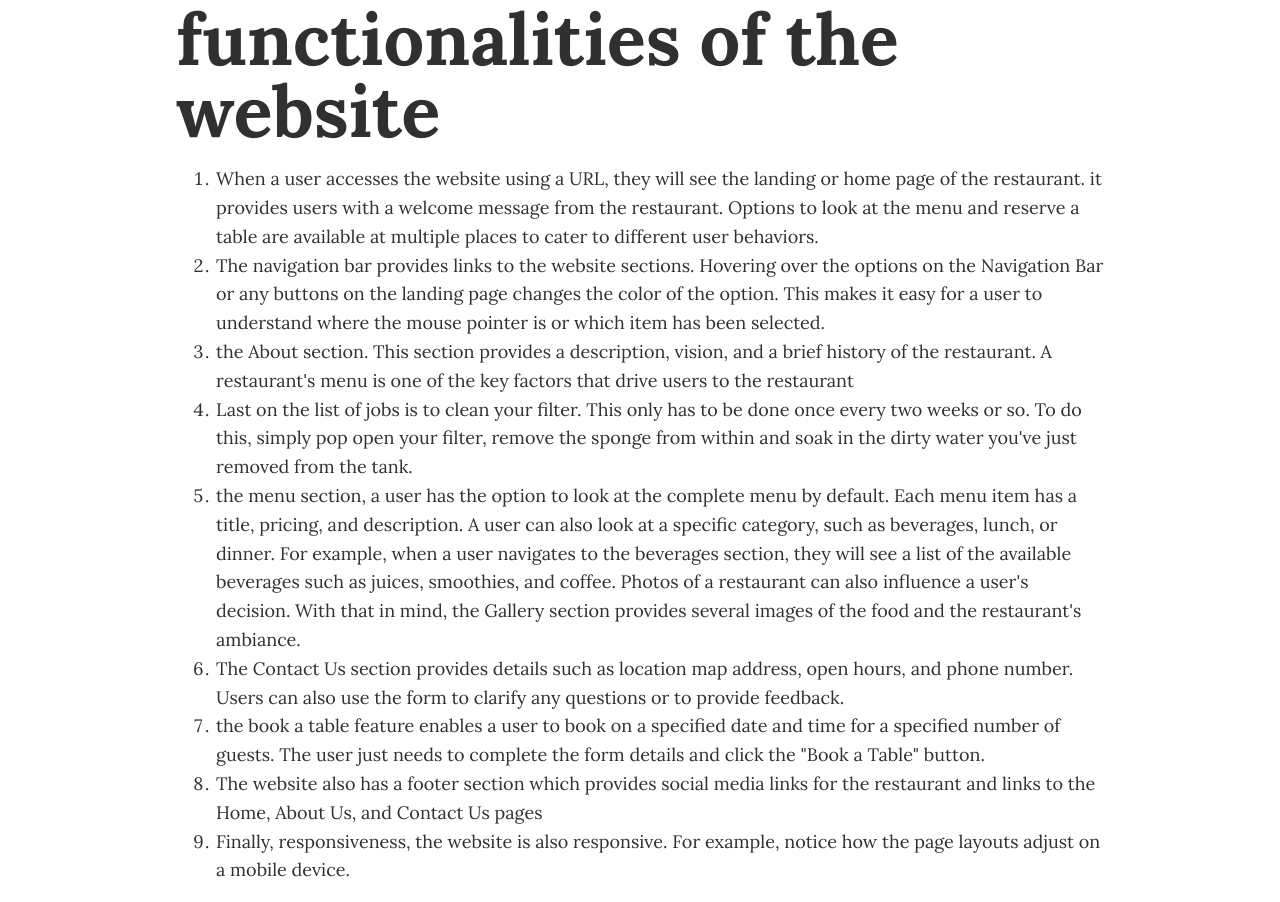
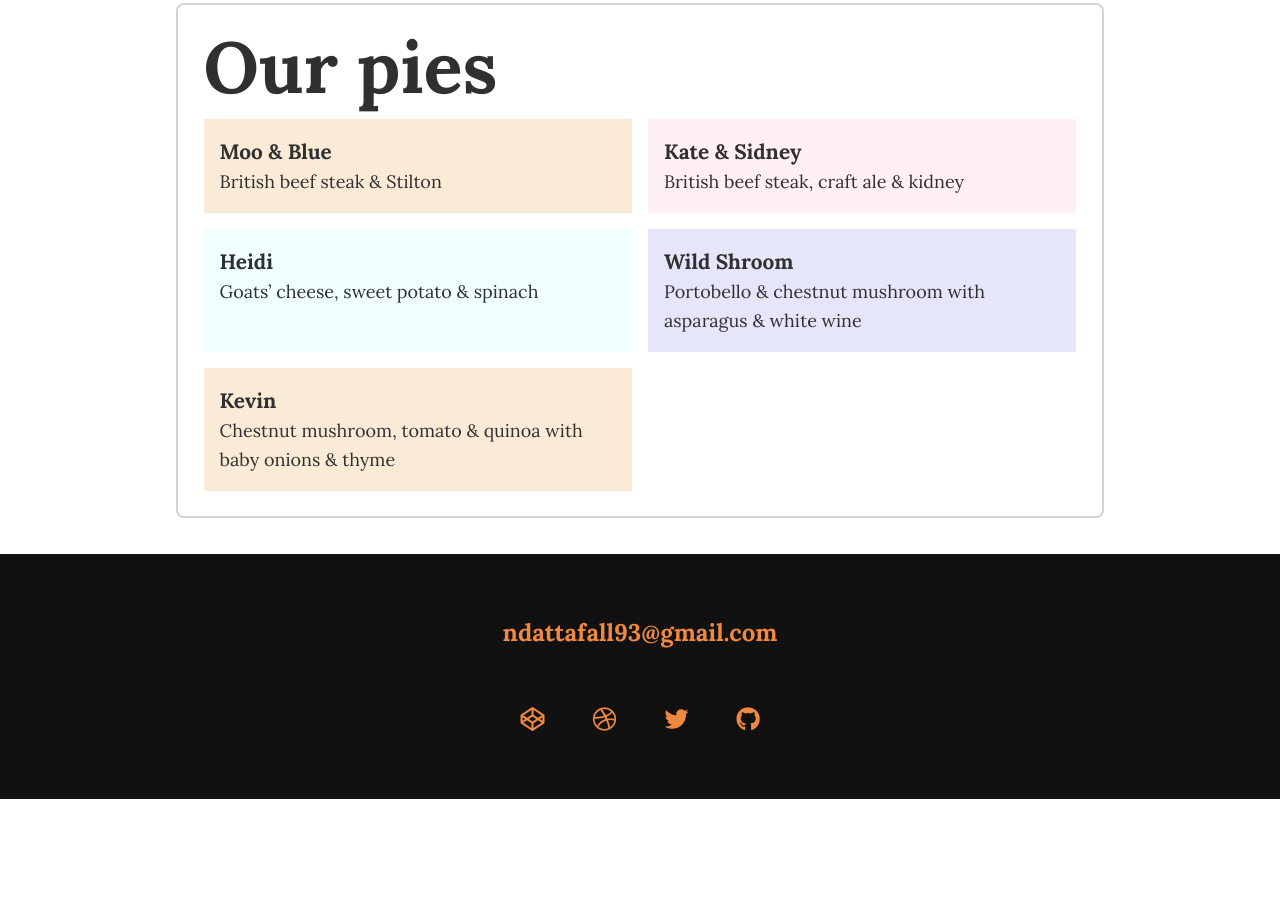
Before and after one commit to ndattaF/my-portfolio, a website built with Vite: page portfolio-item1.html in a window 1280 px wide. Shown: the part 478-1380 px from the top of the page. After the commit the page ends 1277 px from the top, so only its background shows below. Built offline with nearby package versions, Linux system fonts and the light colour scheme.

Commit message:
Update portfolio-item1.html

```diff
--- a/portfolio-item1.html
+++ b/portfolio-item1.html
@@ -42,64 +42,31 @@ JS, and Bootstrap </p>
         </section>
 
        < <div class="portfolio-item-individual">
-        <div class="wrapper">
-	<h1>functionalities of the website</h1>
-	<ol role="list" class="sameforall">
-	<li class="item" >
-            When a user accesses the
-            website using a URL, they will see the landing or home
-            page of the restaurant. it provides users with a welcome message from the restaurant.  Options to look at the menu and reserve a table
-            are available at multiple places to cater
-            to different user behaviors.
-        </li>
-	<li class="item">
-            The navigation bar provides links to the website sections. Hovering over the options
-            on the Navigation Bar or any buttons on the landing page changes the color of the option. This makes it easy for a
-            user to understand where the mouse pointer is or which
-            item has been selected.
-        </li>
-	<li class="item">
-            the About section. This section provides
-           a description, vision, and a brief
-           history of the restaurant. A restaurant's menu is one of the key factors that drive users to the restaurant
-        </li>
-	<li class="item">
-            Last on the list of jobs is to clean your filter. This only has to be done once every two weeks or so. To do this, simply pop open your filter,
-            remove the sponge from within and soak in the dirty water you've just removed from the tank.
-        </li>
-	<li class="item">
-            the menu section, a user has the option to look at the complete menu by default. Each menu item has a title, pricing, and description. A user can also look at
-            a specific category, such as beverages, lunch, or dinner. For example, when a user navigates to the beverages section,
-            they will see a list of the available beverages such as juices, smoothies, and coffee. Photos of a restaurant can also influence a user's decision. With that in mind, the
-            Gallery section provides several images of the food
-            and the restaurant's ambiance.
-        </li>
-	<li class="item">The Contact Us section provides details such as
-            location map address, open hours, and phone number. Users can also use
-            the form to clarify any questions or to
-            provide feedback.
-        </li>
-	<li class="item">
-            the book a table feature
-            enables a user to book on a specified date and time for a specified
-            number of guests. The user just needs to complete the form details and click
-            the "Book a Table" button.
-        </li>
-	<li class="item">
-            The website also has a
-            footer section which provides social media links for the restaurant and
-            links to the Home, About Us, and Contact Us pages
-        </li>
-
-	<li class="item">
-            Finally, responsiveness, the
-            website is also responsive. For example, notice how the page layouts adjust
-            on a mobile device.
-        </li>
-
-
-	</ol>
-	</div>
+       <article>
+	<h1>Our pies</h1>
+	<dl>
+		<div>
+			<dt>Moo & Blue</dt>
+			<dd>British beef steak & Stilton</dd>
+		</div>
+		<div>
+			<dt>Kate & Sidney</dt>
+			<dd>British beef steak, craft ale & kidney</dd>
+		</div>
+		<div>
+			<dt>Heidi</dt>
+			<dd>Goats’ cheese, sweet potato & spinach</dd>
+		</div>
+		<div>
+			<dt>Wild Shroom</dt>
+			<dd>Portobello & chestnut mushroom with asparagus & white wine</dd>
+		</div>
+		<div>
+			<dt>Kevin</dt>
+			<dd>Chestnut mushroom, tomato & quinoa with baby onions & thyme</dd>
+		</div>
+	</dl>
+</article>
          </div>
 
 
```
